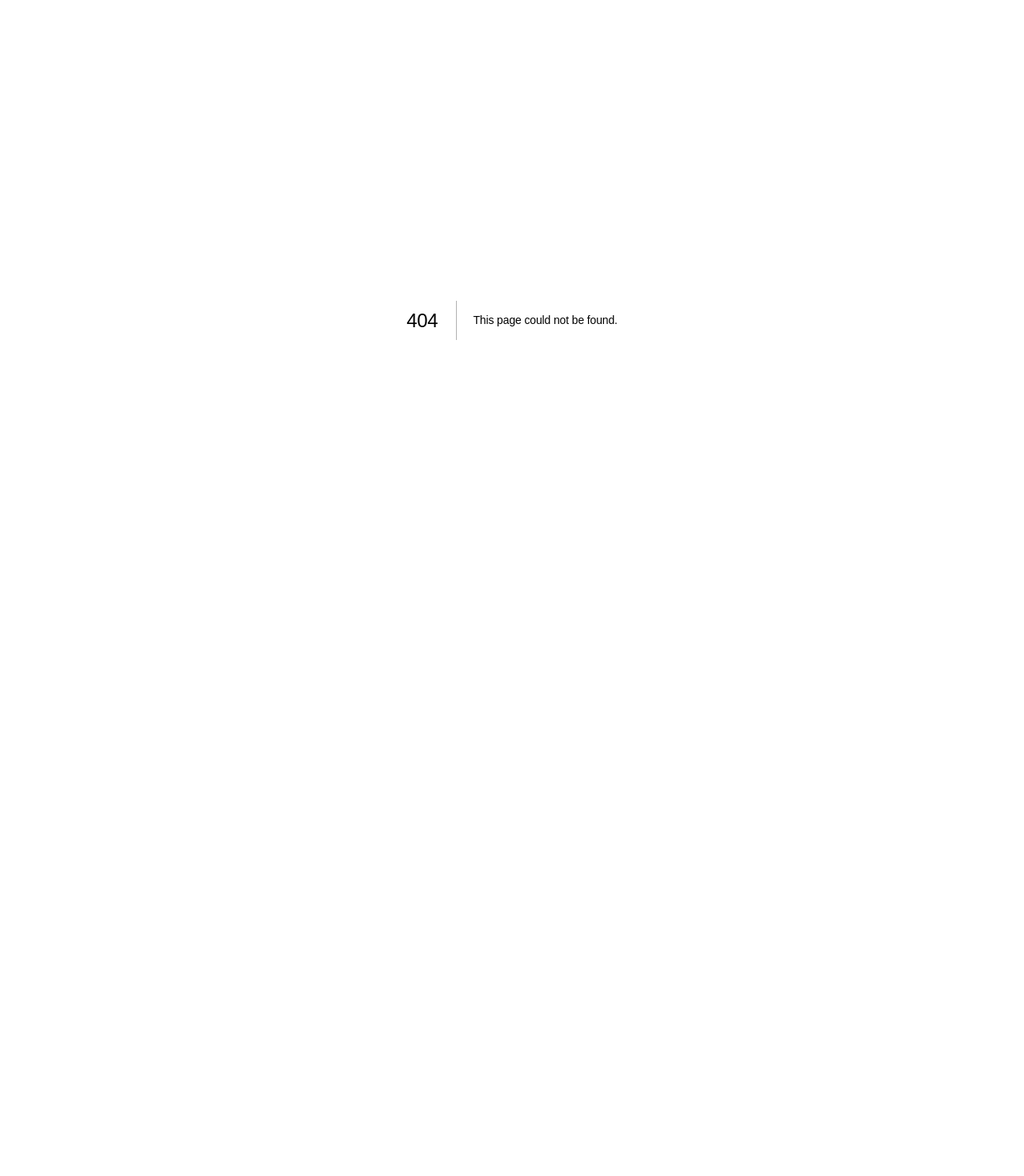
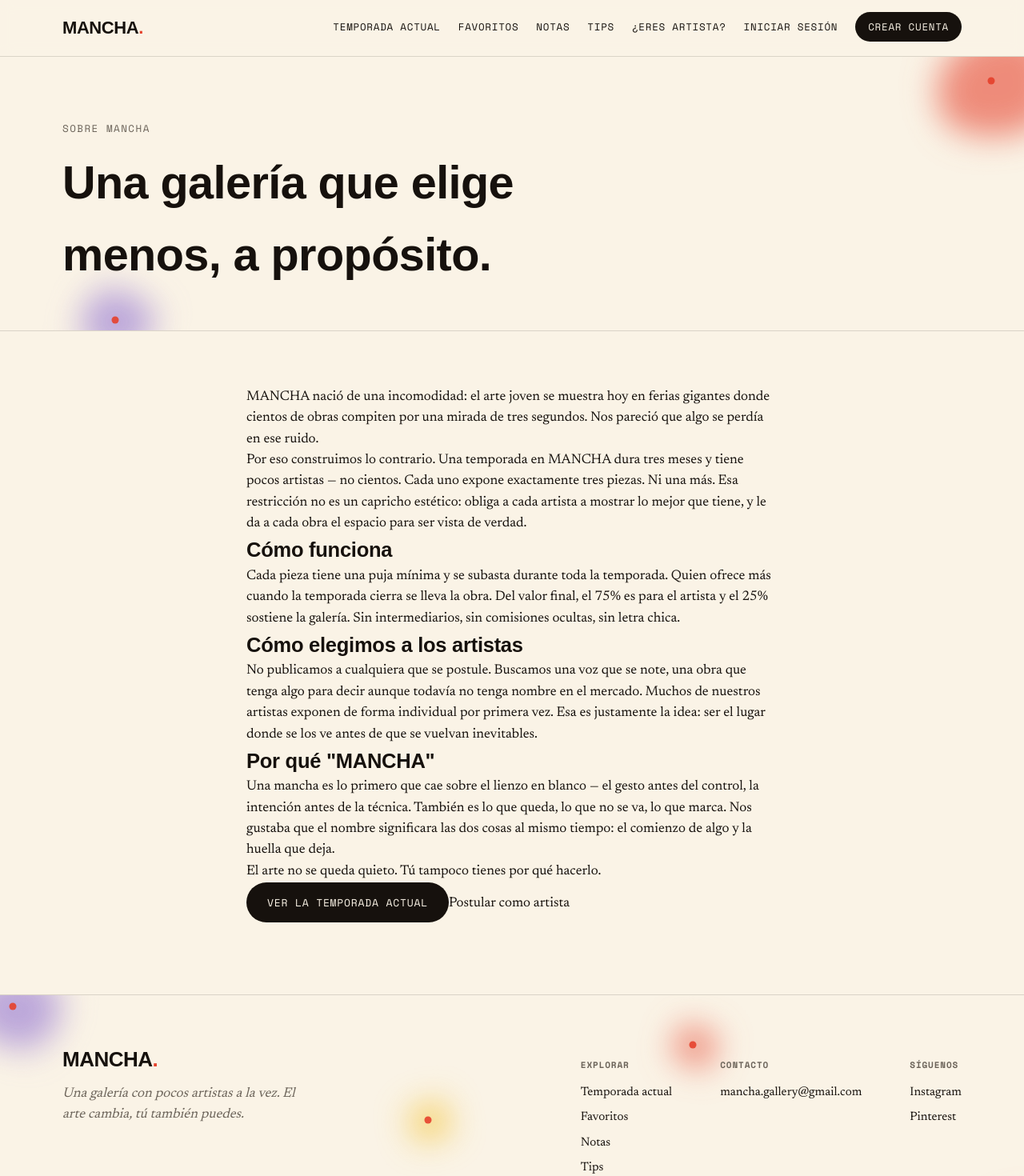
Before and after one commit to juanzuluaga42/mancha-app, a Next.js app: page /sobre-mancha in a window 1280 px wide. Before the commit this address had no page. Shown: the top 1470 px of the page at 80% size. Before the commit the page ends 800 px from the top, so only its background shows below. Built offline with nearby package versions, Linux system fonts and the light colour scheme; no server answers; a web font is replaced by a local one.

Commit message:
Create page.js

```diff
--- /dev/null
+++ b/app/sobre-mancha/page.js
@@ -0,0 +1,52 @@
+import Link from 'next/link';
+import Nav from '@/components/Nav';
+import Footer from '@/components/Footer';
+import Splat from '@/components/Splat';
+
+export const metadata = {
+  title: 'MANCHA — Sobre nosotros',
+  description: 'Por qué existe MANCHA: una galería con pocos artistas a la vez, tres piezas cada uno, tres meses por temporada.',
+};
+
+export default function SobreManchaPage() {
+  return (
+    <>
+      <Nav />
+
+      <header className="page-header" style={{ position: 'relative', overflow: 'hidden' }}>
+        <Splat width="150px" height="130px" top="-30px" right="-40px" color="red" rotate={-12} radius="r2" />
+        <Splat width="90px" height="80px" bottom="-30px" left="8%" color="lilac" rotate={14} radius="r3" />
+        <div className="wrap">
+          <p className="eyebrow">Sobre MANCHA</p>
+          <h1 style={{ maxWidth: '18ch' }}>Una galería que elige menos, a propósito.</h1>
+        </div>
+      </header>
+
+      <section className="content manifesto">
+        <div className="wrap" style={{ maxWidth: '720px' }}>
+          <p className="lead">MANCHA nació de una incomodidad: el arte joven se muestra hoy en ferias gigantes donde cientos de obras compiten por una mirada de tres segundos. Nos pareció que algo se perdía en ese ruido.</p>
+
+          <p>Por eso construimos lo contrario. Una temporada en MANCHA dura tres meses y tiene pocos artistas — no cientos. Cada uno expone exactamente tres piezas. Ni una más. Esa restricción no es un capricho estético: obliga a cada artista a mostrar lo mejor que tiene, y le da a cada obra el espacio para ser vista de verdad.</p>
+
+          <h2>Cómo funciona</h2>
+          <p>Cada pieza tiene una puja mínima y se subasta durante toda la temporada. Quien ofrece más cuando la temporada cierra se lleva la obra. Del valor final, el 75% es para el artista y el 25% sostiene la galería. Sin intermediarios, sin comisiones ocultas, sin letra chica.</p>
+
+          <h2>Cómo elegimos a los artistas</h2>
+          <p>No publicamos a cualquiera que se postule. Buscamos una voz que se note, una obra que tenga algo para decir aunque todavía no tenga nombre en el mercado. Muchos de nuestros artistas exponen de forma individual por primera vez. Esa es justamente la idea: ser el lugar donde se los ve antes de que se vuelvan inevitables.</p>
+
+          <h2>Por qué "MANCHA"</h2>
+          <p>Una mancha es lo primero que cae sobre el lienzo en blanco — el gesto antes del control, la intención antes de la técnica. También es lo que queda, lo que no se va, lo que marca. Nos gustaba que el nombre significara las dos cosas al mismo tiempo: el comienzo de algo y la huella que deja.</p>
+
+          <p className="closing">El arte no se queda quieto. Tú tampoco tienes por qué hacerlo.</p>
+
+          <div className="manifesto-ctas">
+            <Link href="/#artistas" className="btn-primary">Ver la temporada actual</Link>
+            <Link href="/postular" className="btn-ghost">Postular como artista</Link>
+          </div>
+        </div>
+      </section>
+
+      <Footer />
+    </>
+  );
+}
```
